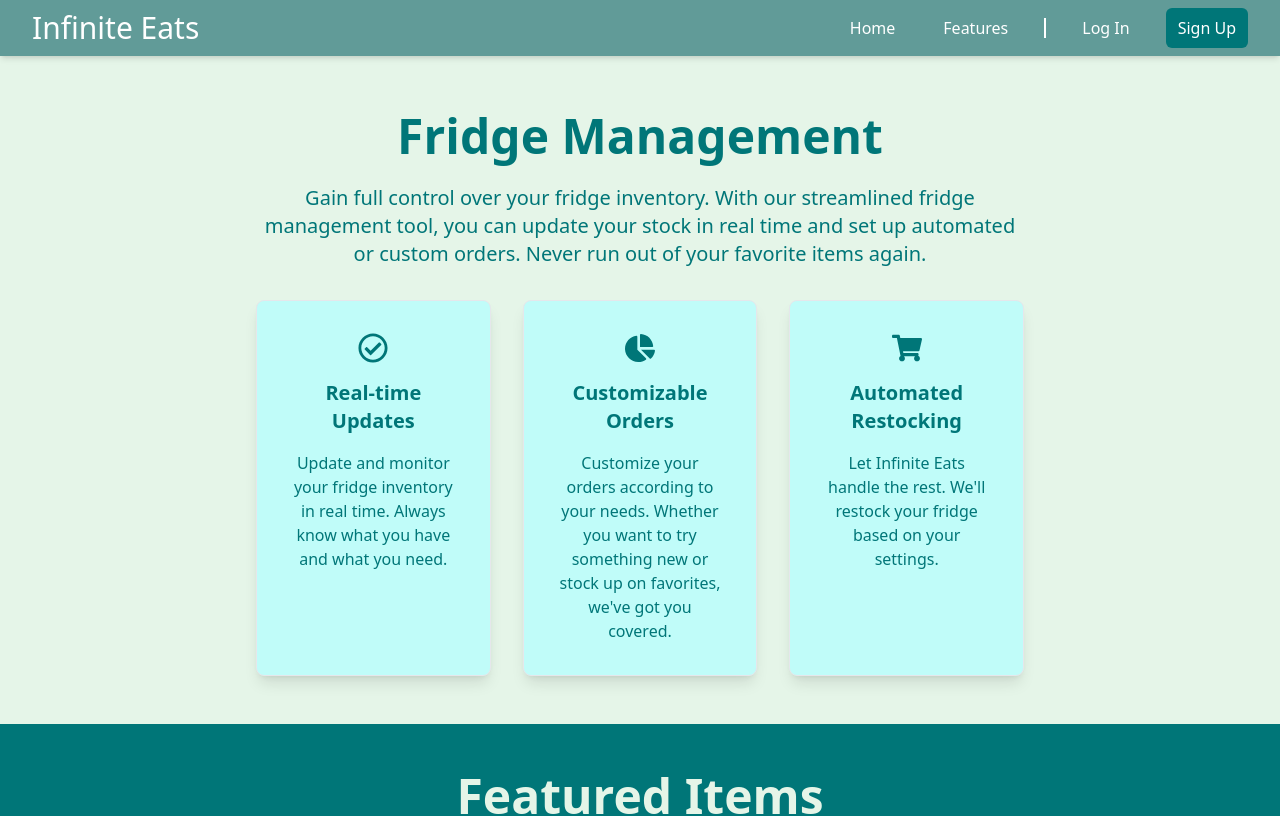
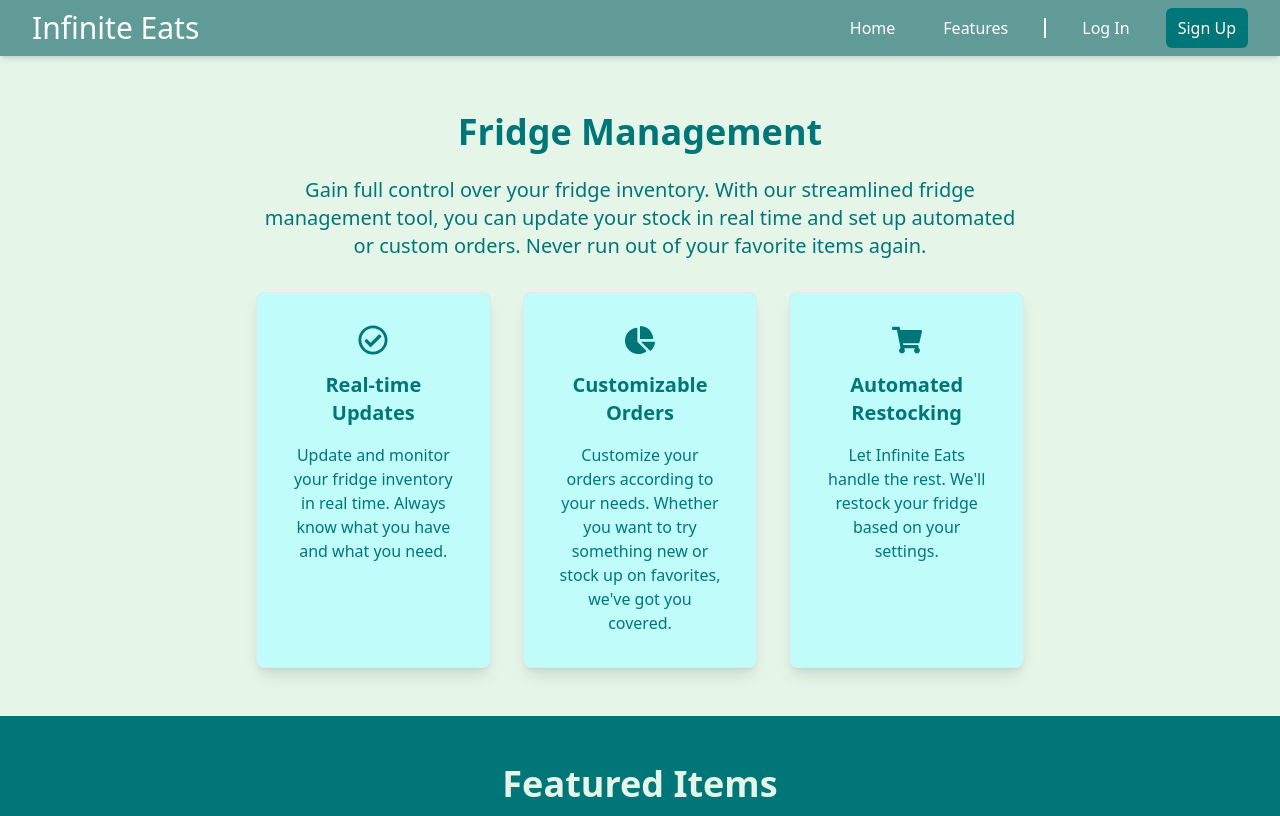
Before and after one commit to jmayheww/infinite-eats, a React (Create React App) app in the folder client/: page /features in a window 1280 px wide. Shown: the top 816 px of the page. Built offline with nearby package versions, Linux system fonts and the light colour scheme; no server answers.

Commit message:
update jsx in features page, all section and card components therewithin to account for lighthouse suggestions and accessibility concerns

```diff
--- /dev/null
+++ b/client/src/components/FeatureCard.js
@@ -0,0 +1,14 @@
+import React from "react";
+
+function FeatureCard({ icon, title, description }) {
+  return (
+    <div className="flex flex-col items-center p-8 border rounded-lg shadow-lg h-full bg-tertiary">
+      {icon}
+      <span className="sr-only">{title} Icon</span>
+      <h3 className="text-xl font-semibold text-secondary mb-4">{title}</h3>
+      <p className="text-secondary">{description}</p>
+    </div>
+  );
+}
+
+export default FeatureCard;
--- a/client/src/pages/FeaturesPage.js
+++ b/client/src/pages/FeaturesPage.js
@@ -5,11 +5,11 @@ import FeaturedVendorSection from "../sections/FeaturedVendorSection";
 
 function FeaturesPage() {
   return (
-    <div className="pt-16 bg-primary">
+    <main className="pt-16 bg-primary">
       <FridgeManagementSection />
       <FeaturedItemSection />
       <FeaturedVendorSection />
-    </div>
+    </main>
   );
 }
 
--- a/client/src/sections/FeaturedItemSection.js
+++ b/client/src/sections/FeaturedItemSection.js
@@ -5,9 +5,9 @@ function FeaturedItemSection() {
   return (
     <section className="bg-secondary py-12 px-4 sm:px-6 lg:px-8">
       <div className="max-w-3xl text-center mx-auto">
-        <h1 className="text-5xl font-extrabold text-primary mb-6">
+        <h2 className="text-4xl font-extrabold text-primary mb-6">
           Featured Items
-        </h1>
+        </h2>
         <p className="text-xl text-primary mb-8">
           Here are some of our most popular items:
         </p>
--- a/client/src/sections/FeaturedVendorSection.js
+++ b/client/src/sections/FeaturedVendorSection.js
@@ -8,15 +8,14 @@ function FeaturedVendorSection() {
 
   useEffect(() => {
     fetchVendor();
-    // eslint-disable-next-line react-hooks/exhaustive-deps
   }, []);
 
   return (
     <section className="bg-tertiary py-12 px-4 sm:px-6 lg:px-8">
       <div className="max-w-5xl mx-auto">
-        <h1 className="text-5xl font-extrabold text-secondary mb-6 text-center">
+        <h2 className="text-4xl font-extrabold text-secondary mb-6 text-center">
           Featured Vendors
-        </h1>
+        </h2>
         <p className="text-xl text-secondary mb-8 text-center">
           We've partnered with top-notch vendors to provide you with the best
           products.
--- a/client/src/sections/FridgeManagementSection.js
+++ b/client/src/sections/FridgeManagementSection.js
@@ -1,51 +1,51 @@
 import React from "react";
 import { FaRegCheckCircle, FaChartPie, FaShoppingCart } from "react-icons/fa";
+import FeatureCard from "../components/FeatureCard";
 
 function FridgeManagementSection() {
   return (
     <section className="bg-primary py-12 px-4 sm:px-6 lg:px-8">
       <div className="max-w-3xl text-center mx-auto">
-        <h1 className="text-5xl font-extrabold text-secondary mb-6">
+        <h2 className="text-4xl font-extrabold text-secondary mb-6">
           Fridge Management
-        </h1>
+        </h2>
         <p className="text-xl text-secondary mb-8">
           Gain full control over your fridge inventory. With our streamlined
           fridge management tool, you can update your stock in real time and set
           up automated or custom orders. Never run out of your favorite items
           again.
         </p>
-
         <div className="grid grid-cols-1 sm:grid-cols-2 lg:grid-cols-3 gap-8">
-          <div className="flex flex-col items-center p-8 border rounded-lg shadow-lg h-full bg-tertiary">
-            <FaRegCheckCircle className="text-3xl mb-4 text-secondary" />
-            <h3 className="text-xl font-semibold text-secondary mb-4">
-              Real-time Updates
-            </h3>
-            <p className="text-secondary">
-              Update and monitor your fridge inventory in real time. Always know
-              what you have and what you need.
-            </p>
-          </div>
-          <div className="flex flex-col items-center p-8 border rounded-lg shadow-lg h-full bg-tertiary">
-            <FaChartPie className="text-3xl mb-4 text-secondary" />
-            <h3 className="text-xl font-semibold text-secondary mb-4">
-              Customizable Orders
-            </h3>
-            <p className="text-secondary">
-              Customize your orders according to your needs. Whether you want to
-              try something new or stock up on favorites, we've got you covered.
-            </p>
-          </div>
-          <div className="flex flex-col items-center p-8 border rounded-lg shadow-lg h-full bg-tertiary">
-            <FaShoppingCart className="text-3xl mb-4 text-secondary" />
-            <h3 className="text-xl font-semibold text-secondary mb-4">
-              Automated Restocking
-            </h3>
-            <p className="text-secondary">
-              Let Infinite Eats handle the rest. We'll restock your fridge based
-              on your settings.
-            </p>
-          </div>
+          <FeatureCard
+            icon={
+              <FaRegCheckCircle
+                className="text-3xl mb-4 text-secondary"
+                aria-hidden="true"
+              />
+            }
+            title="Real-time Updates"
+            description="Update and monitor your fridge inventory in real time. Always know what you have and what you need."
+          />
+          <FeatureCard
+            icon={
+              <FaChartPie
+                className="text-3xl mb-4 text-secondary"
+                aria-hidden="true"
+              />
+            }
+            title="Customizable Orders"
+            description="Customize your orders according to your needs. Whether you want to try something new or stock up on favorites, we've got you covered."
+          />
+          <FeatureCard
+            icon={
+              <FaShoppingCart
+                className="text-3xl mb-4 text-secondary"
+                aria-hidden="true"
+              />
+            }
+            title="Automated Restocking"
+            description="Let Infinite Eats handle the rest. We'll restock your fridge based on your settings."
+          />
         </div>
       </div>
     </section>
```
